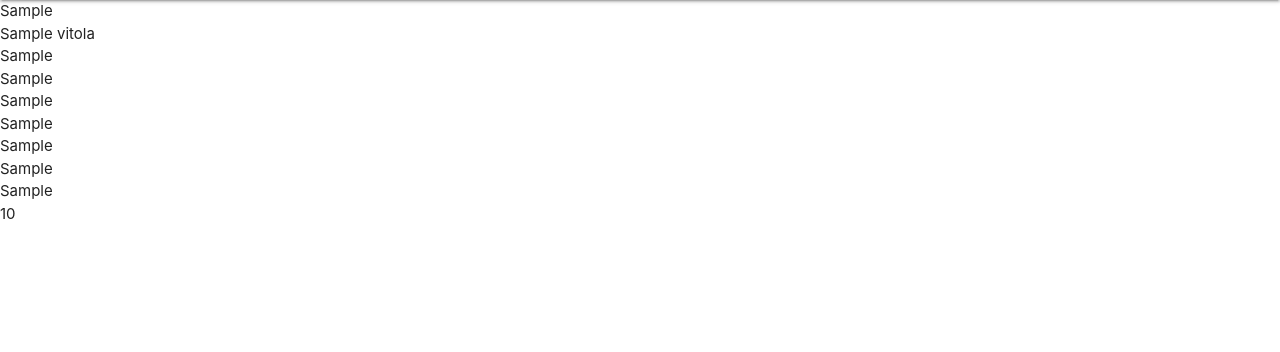
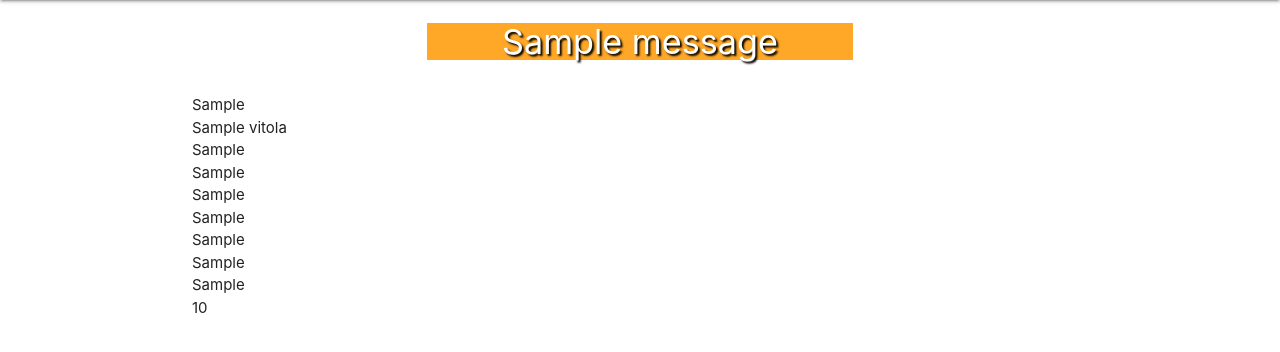
Before and after one commit to Code-Institute-Submissions/cigarist, a Flask app: page / in a window 1280 px wide. Shown: the part 64-416 px from the top of the page. Run offline with Flask 2, Linux system fonts and the light colour scheme; one stand-in notice (Sample message) is shown; a database or web service that is not in the repository returns one stand-in record (values such as "Sample title"); some libraries are stand-ins or nearby versions.

Commit message:
Adding extra code to tastingNotes to render in browser

```diff
--- a/templates/base.html
+++ b/templates/base.html
@@ -19,7 +19,7 @@
         <nav class="nav-extended text-shadow orange lighten-1">
             <div class="nav-wrapper">
             <a href="{{ url_for('get_cigars') }}" class="brand-logo">Cigarist</a>
-            <a href="#" data-target="mobile-demo" class="sidenav-trigger"><i class="material-icons">menu</i></a>
+            <a href="#" data-target="mobile-demo" class="sidenav-trigger"><i class="fas fa-bars"></i></a>
             <ul class="right hide-on-med-and-down">
                 <li><a href="{{ url_for('get_cigars') }}">Posts</a></li>
                 <li><a href="#">Profile</a></li>
@@ -45,8 +45,24 @@
         </ul>
     </header>
 
-    {% block content %}
-    {% endblock %}
+    <section>
+        {% with messages = get_flashed_messages() %}
+            {% if messages %}
+                {% for message in messages %}
+                    <div class="row message">
+                        <h4 class="col s12 m4 offset-m4 orange lighten-1 white-text text-shadow center-align">
+                            {{ message }}
+                        </h4>
+                    </div>
+                {% endfor %}
+            {% endif %}
+        {% endwith %}
+    </section>
+
+    <main class="container">
+        {% block content %}
+        {% endblock %}
+    </main>
 
     <script src="https://code.jquery.com/jquery-3.5.1.min.js"
         integrity="sha256-9/aliU8dGd2tb6OSsuzixeV4y/faTqgFtohetphbbj0=" crossorigin="anonymous"></script>
```
